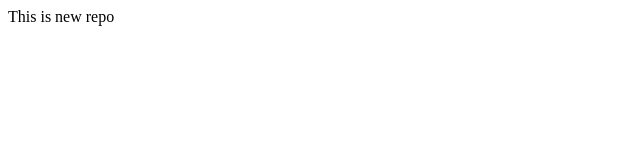
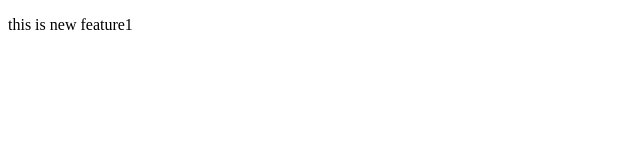
Before and after one commit to DevAkashUprety/newrepo, a plain HTML site: page index.html in a window 1280 px wide. Shown: the whole page, without its empty margins (0-640 px from the left). Drawn offline with Linux system fonts and the light colour scheme.

Commit message:
add new feature1

```diff
--- a/index.html
+++ b/index.html
@@ -6,6 +6,6 @@
     <title>Document</title>
 </head>
 <body>
-    This is new repo
+    <P>this is new feature1</P>
 </body>
 </html>
```
